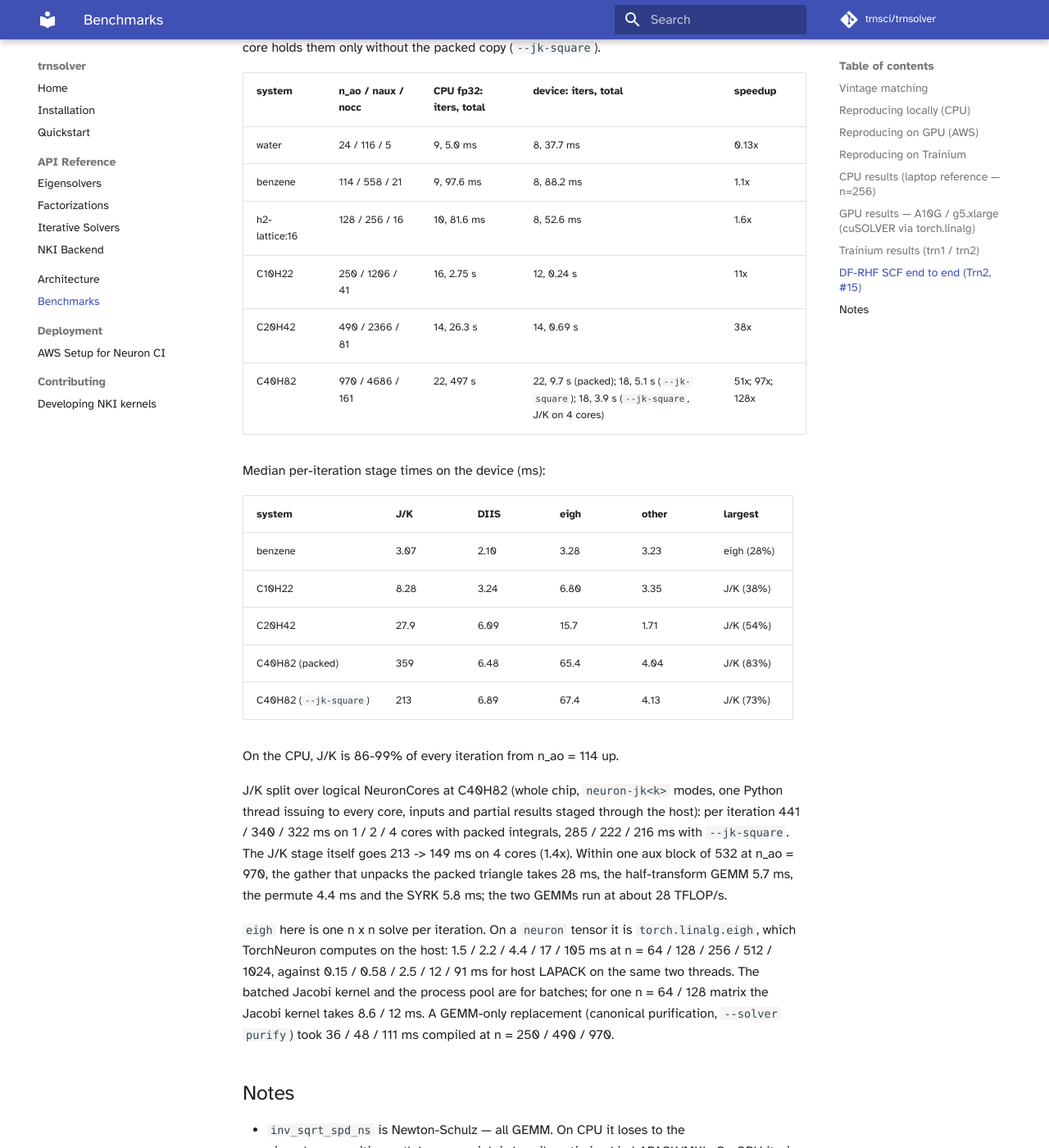
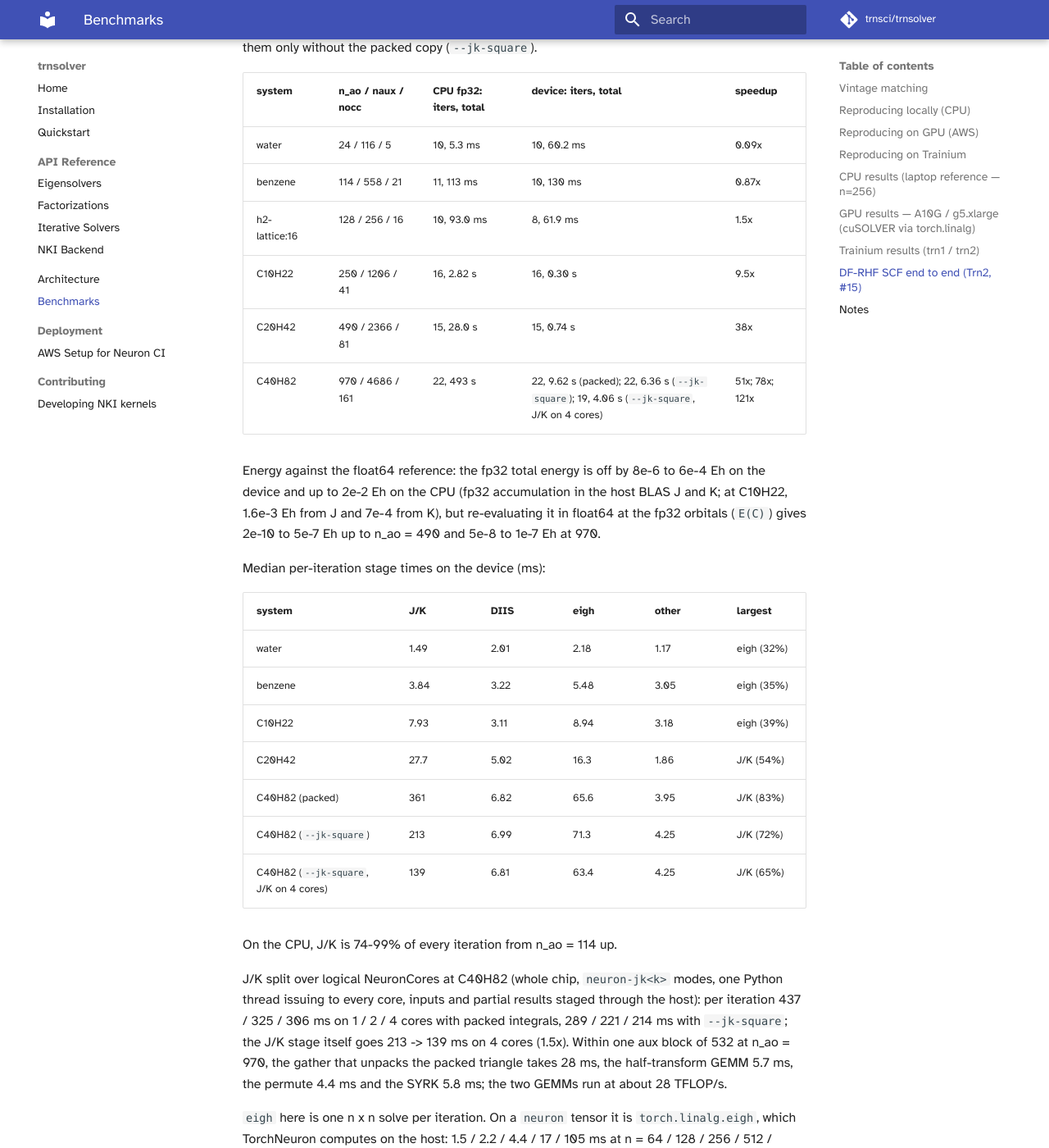
Before and after one commit to trnsci/trnsolver, an MkDocs documentation site: the page built from docs/benchmarks.md, in a window 1280 px wide and 1400 px high, scrolled down 3110 px. Shown: the whole window at 82% size. Built offline with MkDocs 1.6.1 and Material for MkDocs 9.7.7, drawn with Linux system fonts in a browser that asks for light colours; some web fonts are replaced; comment, search, counter and statistics services are not loaded; some of the changed text lies outside the part shown.

Commit message:
SCF #15: fp32 commutator tolerance 1e-5, square-resident J/K, multi-core J/K, final Trn2 numbers

```diff
--- a/docs/benchmarks.md
+++ b/docs/benchmarks.md
@@ -87,36 +87,44 @@ integrals (`h2-lattice:16` is the synthetic s-Gaussian system). fp32 on
 CPU and device; the reference is PySCF's float64 DF-RHF energy on the same
 integrals, which the float64 loop (`cpu64`) reproduces to 1e-11 Eh. Warm
 times; the first run of each shape pays a one-off compile (6-10 s at water,
-92-455 s at n_ao = 970). The CPU runs keep the unpacked integrals resident
-(at n_ao = 970, `--k-cache-gb 24`); the device's 24 GB per logical core
-holds them only without the packed copy (`--jk-square`).
+up to 455 s at n_ao = 970). The CPU runs keep the unpacked integrals
+resident (at n_ao = 970, `--k-cache-gb 24`); one logical core's 24 GB holds
+them only without the packed copy (`--jk-square`).
 
 | system | n_ao / naux / nocc | CPU fp32: iters, total | device: iters, total | speedup |
 |---|---|---|---|---|
-| water | 24 / 116 / 5 | 9, 5.0 ms | 8, 37.7 ms | 0.13x |
-| benzene | 114 / 558 / 21 | 9, 97.6 ms | 8, 88.2 ms | 1.1x |
-| h2-lattice:16 | 128 / 256 / 16 | 10, 81.6 ms | 8, 52.6 ms | 1.6x |
-| C10H22 | 250 / 1206 / 41 | 16, 2.75 s | 12, 0.24 s | 11x |
-| C20H42 | 490 / 2366 / 81 | 14, 26.3 s | 14, 0.69 s | 38x |
-| C40H82 | 970 / 4686 / 161 | 22, 497 s | 22, 9.7 s (packed); 18, 5.1 s (`--jk-square`); 18, 3.9 s (`--jk-square`, J/K on 4 cores) | 51x; 97x; 128x |
+| water | 24 / 116 / 5 | 10, 5.3 ms | 10, 60.2 ms | 0.09x |
+| benzene | 114 / 558 / 21 | 11, 113 ms | 10, 130 ms | 0.87x |
+| h2-lattice:16 | 128 / 256 / 16 | 10, 93.0 ms | 8, 61.9 ms | 1.5x |
+| C10H22 | 250 / 1206 / 41 | 16, 2.82 s | 16, 0.30 s | 9.5x |
+| C20H42 | 490 / 2366 / 81 | 15, 28.0 s | 15, 0.74 s | 38x |
+| C40H82 | 970 / 4686 / 161 | 22, 493 s | 22, 9.62 s (packed); 22, 6.36 s (`--jk-square`); 19, 4.06 s (`--jk-square`, J/K on 4 cores) | 51x; 78x; 121x |
+
+Energy against the float64 reference: the fp32 total energy is off by
+8e-6 to 6e-4 Eh on the device and up to 2e-2 Eh on the CPU (fp32
+accumulation in the host BLAS J and K; at C10H22, 1.6e-3 Eh from J and
+7e-4 from K), but re-evaluating it in float64 at the fp32 orbitals
+(`E(C)`) gives 2e-10 to 5e-7 Eh up to n_ao = 490 and 5e-8 to 1e-7 Eh at 970.
 
 Median per-iteration stage times on the device (ms):
 
 | system | J/K | DIIS | eigh | other | largest |
 |---|---|---|---|---|---|
-| benzene | 3.07 | 2.10 | 3.28 | 3.23 | eigh (28%) |
-| C10H22 | 8.28 | 3.24 | 6.80 | 3.35 | J/K (38%) |
-| C20H42 | 27.9 | 6.09 | 15.7 | 1.71 | J/K (54%) |
-| C40H82 (packed) | 359 | 6.48 | 65.4 | 4.04 | J/K (83%) |
-| C40H82 (`--jk-square`) | 213 | 6.89 | 67.4 | 4.13 | J/K (73%) |
+| water | 1.49 | 2.01 | 2.18 | 1.17 | eigh (32%) |
+| benzene | 3.84 | 3.22 | 5.48 | 3.05 | eigh (35%) |
+| C10H22 | 7.93 | 3.11 | 8.94 | 3.18 | eigh (39%) |
+| C20H42 | 27.7 | 5.02 | 16.3 | 1.86 | J/K (54%) |
+| C40H82 (packed) | 361 | 6.82 | 65.6 | 3.95 | J/K (83%) |
+| C40H82 (`--jk-square`) | 213 | 6.99 | 71.3 | 4.25 | J/K (72%) |
+| C40H82 (`--jk-square`, J/K on 4 cores) | 139 | 6.81 | 63.4 | 4.25 | J/K (65%) |
 
-On the CPU, J/K is 86-99% of every iteration from n_ao = 114 up.
+On the CPU, J/K is 74-99% of every iteration from n_ao = 114 up.
 
 J/K split over logical NeuronCores at C40H82 (whole chip, `neuron-jk<k>`
 modes, one Python thread issuing to every core, inputs and partial
-results staged through the host): per iteration 441 / 340 / 322 ms on
-1 / 2 / 4 cores with packed integrals, 285 / 222 / 216 ms with
-`--jk-square`. The J/K stage itself goes 213 -> 149 ms on 4 cores (1.4x).
+results staged through the host): per iteration 437 / 325 / 306 ms on
+1 / 2 / 4 cores with packed integrals, 289 / 221 / 214 ms with
+`--jk-square`; the J/K stage itself goes 213 -> 139 ms on 4 cores (1.5x).
 Within one aux block of 532 at n_ao = 970, the gather that unpacks the
 packed triangle takes 28 ms, the half-transform GEMM 5.7 ms, the permute
 4.4 ms and the SYRK 5.8 ms; the two GEMMs run at about 28 TFLOP/s.
```
Also changed, not shown: CHANGELOG.md (+9 -8 lines), 1 other file.
